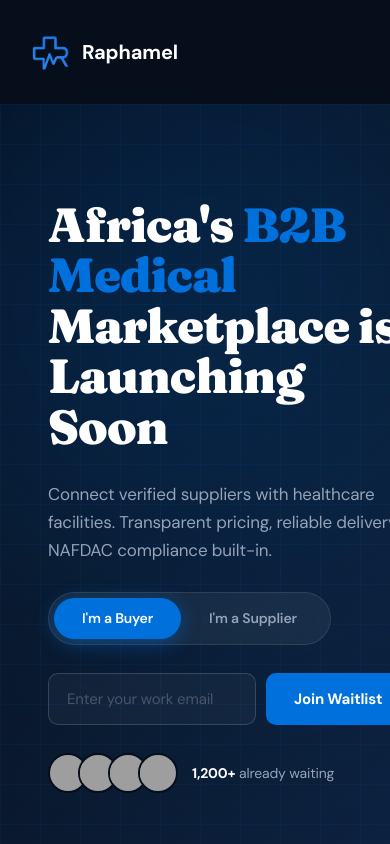
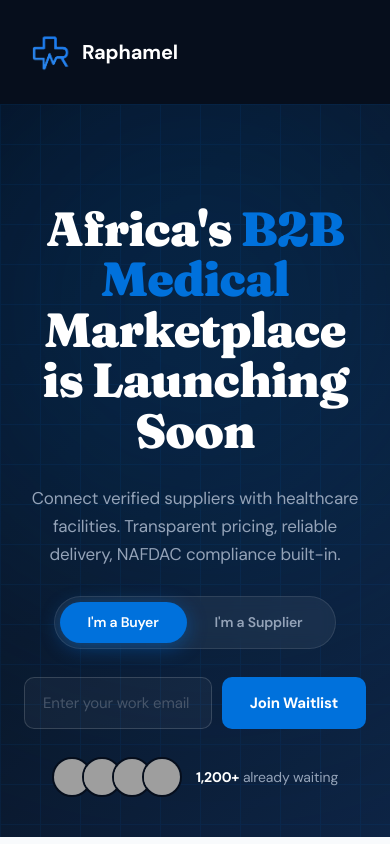
Before and after one commit to ruarchtechnologies/raphamel-frontend, a Next.js app: page /waitlist in a window 390 px wide. Shown: the top 844 px of the page. Built offline with nearby package versions, Linux system fonts and the light colour scheme; grey boxes are pictures that could not be loaded; a web font is replaced by a local one.

Commit message:
Improvemenents to waitlist page

```diff
--- a/src/features/waitlist/WaitlistPage.tsx
+++ b/src/features/waitlist/WaitlistPage.tsx
@@ -15,7 +15,6 @@ export function WaitlistPage() {
       <TrustBar />
       <ValuePropsSection />
       <HowItWorksSection />
-      <StatsBand />
       <FinalCTA />
       <Footer />
     </div>
--- a/src/features/waitlist/components/waitlistHero.css
+++ b/src/features/waitlist/components/waitlistHero.css
@@ -1,9 +1,24 @@
+html, body {
+  margin: 0;
+  padding: 0;
+  overflow-x: hidden;
+}
+
+* {
+  scrollbar-width: none;
+  -ms-overflow-style: none;
+}
+
+*::-webkit-scrollbar {
+  display: none;
+}
+
 @import url('https://fonts.googleapis.com/css2?family=Fraunces:ital,opsz,wght@0,9..144,400;0,9..144,700;0,9..144,800;0,9..144,900;1,9..144,700&family=DM+Sans:wght@400;500;600;700&family=DM+Mono:wght@400;500;600&display=swap');
 
 .hero-root {
   position: relative;
   min-height: 100vh;
-  padding: 96px 0 64px;
+  padding: 140px 0 20px;
   overflow: hidden;
   background: linear-gradient(135deg, #060E1C 0%, #0A1628 50%, #0E2444 100%);
   font-family: 'DM Sans', sans-serif;
@@ -48,12 +63,49 @@
 }
 
 @media (max-width: 1024px) {
+  .hero-root {
+    min-height: auto;
+    padding: 100px 0 40px;
+  }
+
   .hero-container {
     grid-template-columns: 1fr;
+    padding: 0 24px;
   }
 
   .dashboard-col {
     display: none;
+  }
+
+  .left-col {
+    align-items: center;
+    text-align: center;
+  }
+
+  .subheadline {
+    margin: 0 auto;
+  }
+
+  .toggle-wrap {
+    margin: 0 auto;
+  }
+
+  .form-row {
+    flex-direction: row;
+    flex-wrap: wrap;
+  }
+
+  .email-input {
+    min-width: 0;
+    flex: 1 1 160px;
+  }
+
+  .cta-btn {
+    flex-shrink: 0;
+  }
+
+  .avatar-row {
+    justify-content: center;
   }
 }
 
```
